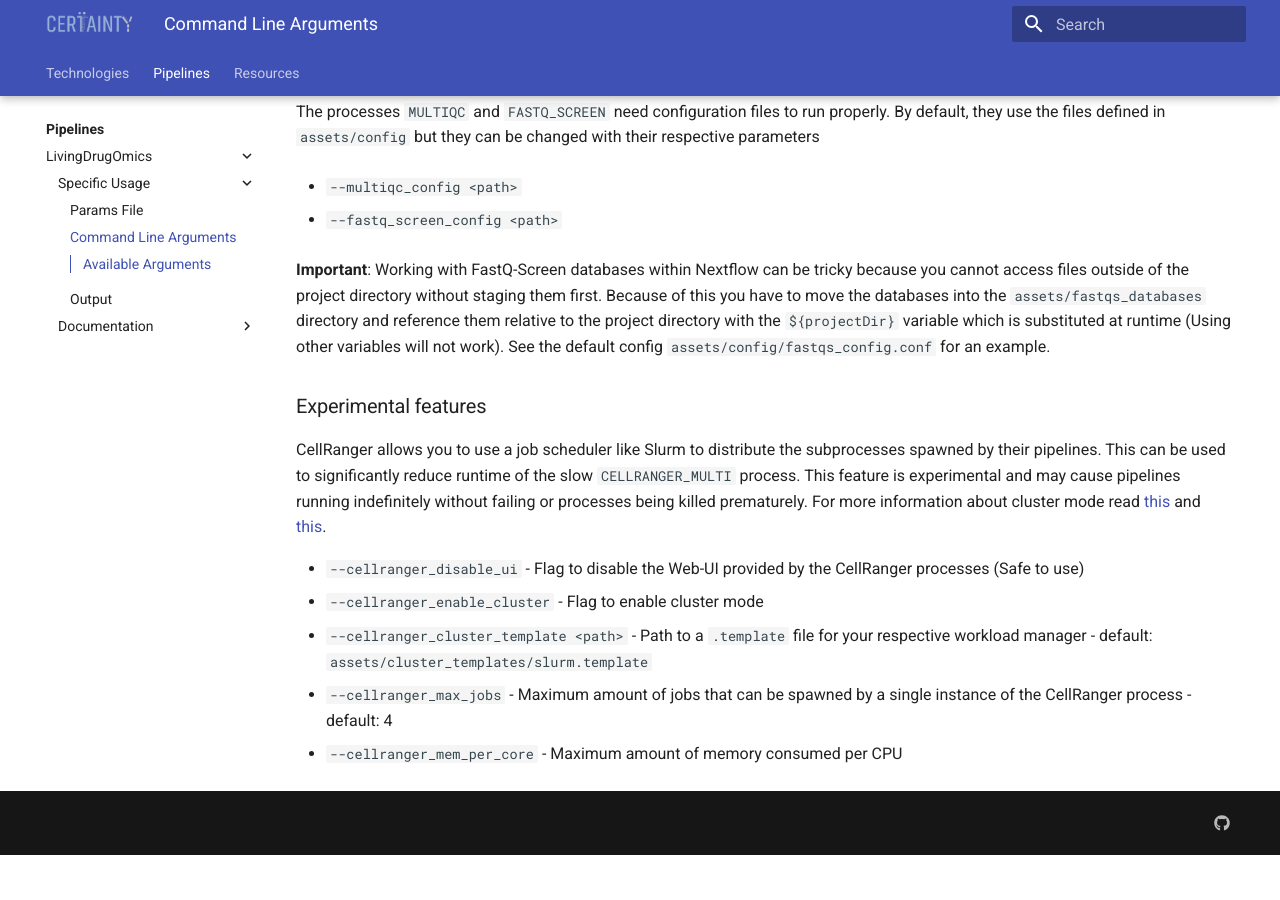
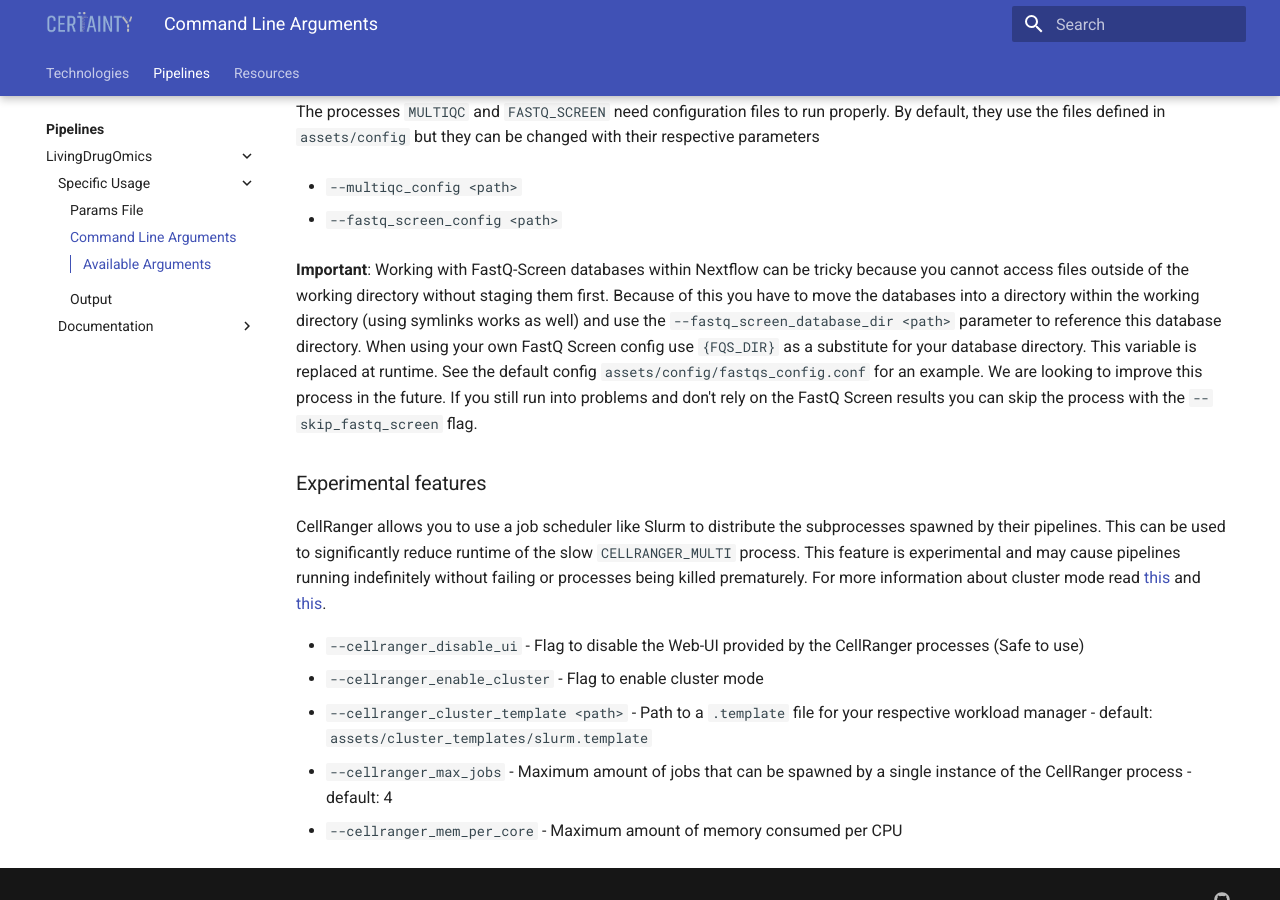
Before and after one commit to fraunhofer-izi/Living-Drugs-Wiki, an MkDocs documentation site: the page built from wiki/Home/Pipelines/LivingDrugOmics-Pipeline/Usage/cli.md, in a window 1280 px wide and 900 px high, scrolled down 1337 px. Built offline with MkDocs 1.6.1 and Material for MkDocs 9.7.7, drawn with Linux system fonts in a browser that asks for light colours; before the commit the page ends 2192 px from its top, so only the background shows below that.

Commit message:
include new fastq_screen_database_dir parameter

```diff
--- a/wiki/Home/Pipelines/LivingDrugOmics-Pipeline/Usage/cli.md
+++ b/wiki/Home/Pipelines/LivingDrugOmics-Pipeline/Usage/cli.md
@@ -38,7 +38,7 @@ The processes `MULTIQC` and `FASTQ_SCREEN` need configuration files to run prope
 
 - `--fastq_screen_config <path>`
 
-**Important**: Working with FastQ-Screen databases within Nextflow can be tricky because you cannot access files outside of the project directory without staging them first. Because of this you have to move the databases into the `assets/fastqs_databases` directory and reference them relative to the project directory with the `${projectDir}` variable which is substituted at runtime (Using other variables will not work). See the default config `assets/config/fastqs_config.conf` for an example.
+**Important**: Working with FastQ-Screen databases within Nextflow can be tricky because you cannot access files outside of the working directory without staging them first. Because of this you have to move the databases into a directory within the working directory (using symlinks works as well) and use the `--fastq_screen_database_dir <path>` parameter to reference this database directory. When using your own FastQ Screen config use `{FQS_DIR}` as a substitute for your database directory. This variable is replaced at runtime. See the default config `assets/config/fastqs_config.conf` for an example. We are looking to improve this process in the future. If you still run into problems and don't rely on the FastQ Screen results you can skip the process with the `--skip_fastq_screen` flag.
 
 ### Experimental features
 
```
